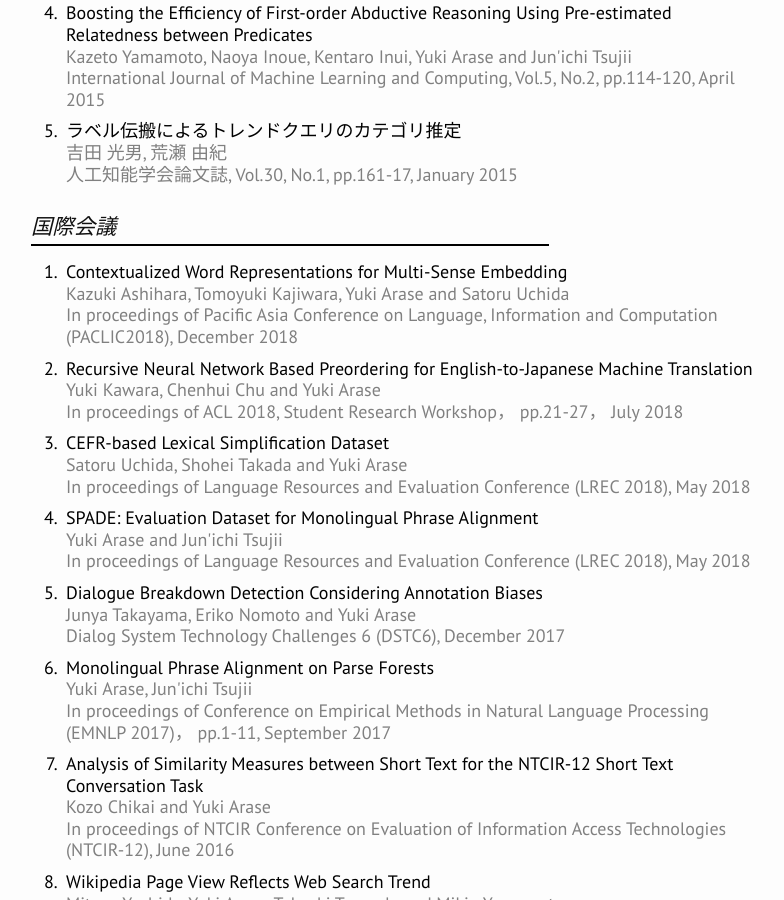
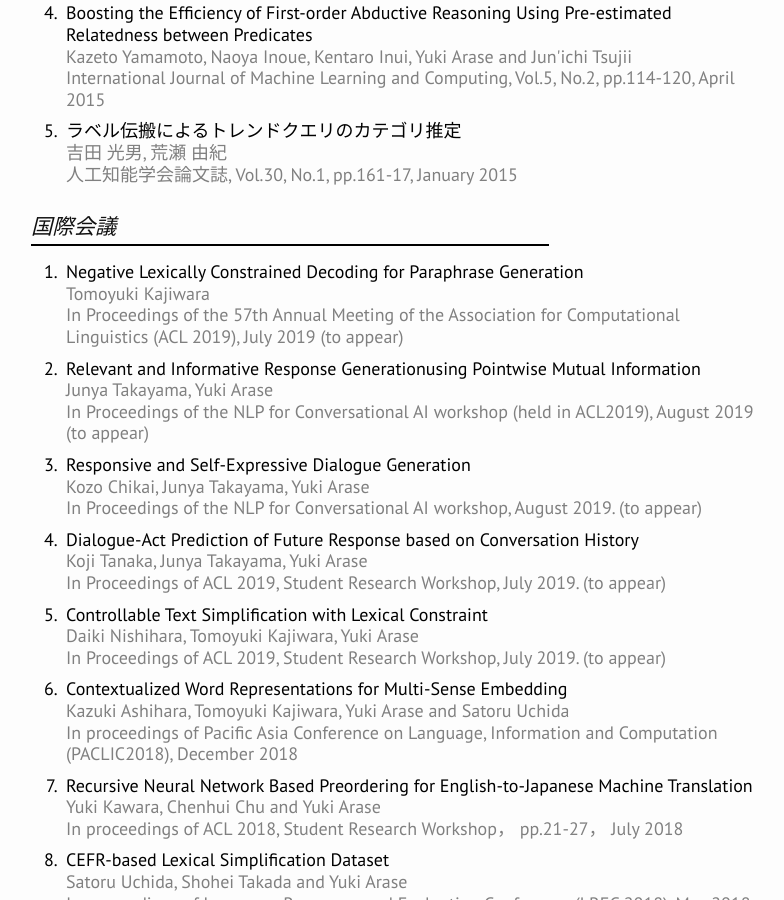
Before and after one commit to nlp-arase/nlp-arase.github.io, a Jekyll site: the page built from publication.md, in a window 1280 px wide and 900 px high, scrolled down 972 px. Shown: the whole window, without its empty margins (239-1023 px from the left). Built offline with Jekyll 4.4.1, drawn with Linux system fonts in a browser that asks for light colours; nearby versions of some CDN libraries.

Commit message:
Update internationalConferenceProceedings.yaml

```diff
--- a/_data/internationalConferenceProceedings.yaml
+++ b/_data/internationalConferenceProceedings.yaml
@@ -1,3 +1,28 @@
+- authors: Tomoyuki Kajiwara
+  title: Negative Lexically Constrained Decoding for Paraphrase Generation
+  info: In Proceedings of the 57th Annual Meeting of the Association for Computational Linguistics (ACL 2019), July 2019 (to appear)
+  lang: en
+
+- authors: Junya Takayama, Yuki Arase
+  title: Relevant and Informative Response Generationusing Pointwise Mutual Information
+  info: In Proceedings of the NLP for Conversational AI workshop (held in ACL2019), August 2019 (to appear)
+  lang: en
+
+- authors: Kozo Chikai, Junya Takayama, Yuki Arase
+  title: Responsive and Self-Expressive Dialogue Generation
+  info: In Proceedings of the NLP for Conversational AI workshop, August 2019. (to appear)
+  lang: en
+
+- authors: Koji Tanaka, Junya Takayama, Yuki Arase
+  title: Dialogue-Act Prediction of Future Response based on Conversation History
+  info: In Proceedings of ACL 2019, Student Research Workshop, July 2019. (to appear)
+  lang: en
+
+- authors: Daiki Nishihara, Tomoyuki Kajiwara, Yuki Arase
+  title: Controllable Text Simplification with Lexical Constraint
+  info: In Proceedings of ACL 2019, Student Research Workshop, July 2019. (to appear)
+  lang: en
+
 - authors: Kazuki Ashihara, Tomoyuki Kajiwara, Yuki Arase and Satoru Uchida
   title: Contextualized Word Representations for Multi-Sense Embedding
   info: In proceedings of Pacific Asia Conference on Language, Information and Computation (PACLIC2018), December 2018
```
